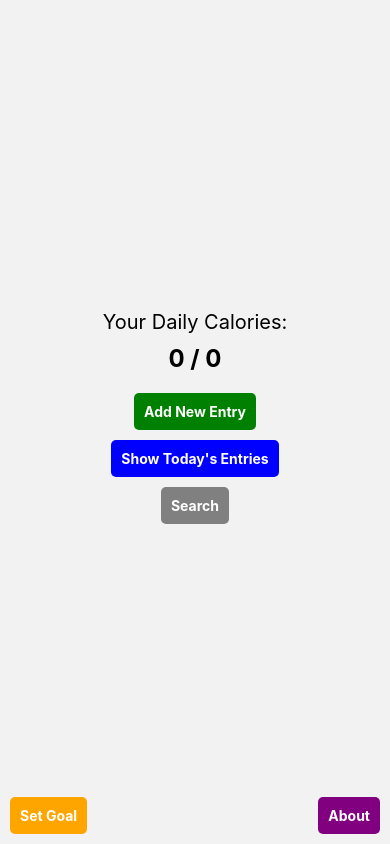
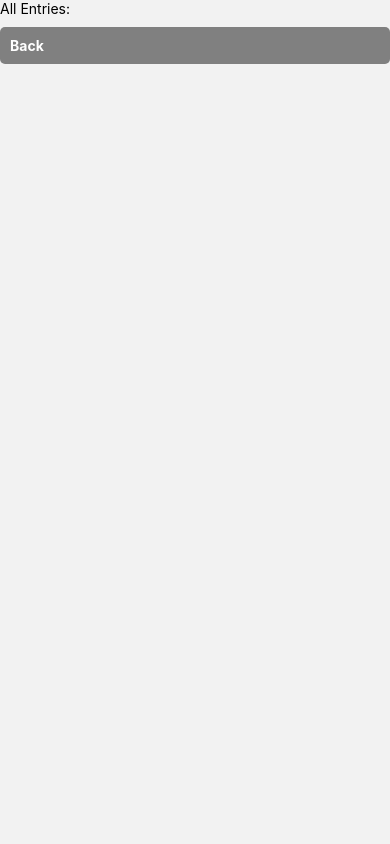
Before and after one commit to jonathanlam10/cpsc411FinalProject, a React Native app: screen /ViewAllEntries in a window 390 px wide. Built offline with nearby package versions, Linux system fonts and the light colour scheme.

Commit message:
Created a new Screen to Look at previous entries.Testing out Asynch but still not working

```diff
--- a/HomePage.tsx
+++ b/HomePage.tsx
@@ -52,10 +52,18 @@ const HomePage = ({ navigationRef, goalCalories, setGoalCalories }) => {
     }
   };
 
+  const handleViewAllEntries = () => {
+    if (navigationRef) {
+      navigationRef.current.navigate('ViewAllEntries');
+    }
+  };
+
   return (
     <View style={styles.container}>
       <Text style={styles.title}>Your Daily Calories:</Text>
-      <Text style={styles.calories}>{localDailyCalories} / {goalCalories}</Text>
+      <Text style={styles.calories}>
+        {localDailyCalories} / {goalCalories}
+      </Text>
       <TouchableOpacity onPress={handleAddEntry}>
         <View style={styles.addButton}>
           <Text style={styles.addButtonLabel}>Add New Entry</Text>
@@ -79,6 +87,9 @@ const HomePage = ({ navigationRef, goalCalories, setGoalCalories }) => {
         <View style={styles.searchButton}>
           <Text style={styles.searchButtonText}>Search</Text>
         </View>
+      </TouchableOpacity>
+      <TouchableOpacity style={styles.viewAllEntriesButton} onPress={handleViewAllEntries}>
+        <Text style={styles.viewAllEntriesButtonText}>View All Entries</Text>
       </TouchableOpacity>
     </View>
   );
@@ -153,6 +164,18 @@ const styles = StyleSheet.create({
     color: 'white',
     fontWeight: 'bold',
   },
+  viewAllEntriesButton: {
+    position: 'absolute',
+    top: 10,
+    left: 10,
+    backgroundColor: 'purple',
+    padding: 10,
+    borderRadius: 5,
+  },
+  viewAllEntriesButtonText: {
+    color: 'white',
+    fontWeight: 'bold',
+  },
 });
 
 export default HomePage;
--- a/NutritionTrackerApp.tsx
+++ b/NutritionTrackerApp.tsx
@@ -11,6 +11,8 @@ import TodayEntriesScreen from './TodayEntriesScreen';
 import EditEntryScreen from './EditEntryScreen';
 import SetGoalScreen from './SetGoalScreen';
 import SearchScreen from './SearchScreen';
+import ViewAllEntriesScreen from './ViewAllEntriesScreen';
+
 
 const Stack = createStackNavigator();
 
@@ -39,7 +41,8 @@ const NutritionTrackerApp = () => {
         <Stack.Screen name="About" component={() => <AboutScreen navigationRef={navigationRef} />} />
         <Stack.Screen name="EditEntry" component={EditEntryScreen} />
         <Stack.Screen name="SetGoal" component={SetGoalScreen} />
-         <Stack.Screen name="Search" component={SearchScreen} />
+        <Stack.Screen name="Search" component={SearchScreen} />
+        <Stack.Screen name="ViewAllEntries" component={ViewAllEntriesScreen} />
       </Stack.Navigator>
     </NavigationContainer>
   );
--- /dev/null
+++ b/ViewAllEntriesScreen.tsx
@@ -0,0 +1,36 @@
+// ViewAllEntriesScreen.tsx
+import React from 'react';
+import { View, Text, TouchableOpacity } from 'react-native';
+import { getEntryList } from './NutritionEntryList';
+import { useNavigation } from '@react-navigation/native';
+
+const ViewAllEntriesScreen = () => {
+  const navigation = useNavigation();
+  const entryList = getEntryList();
+
+  return (
+    <View>
+      <Text>All Entries:</Text>
+      {entryList.map((entry, index) => (
+        <TouchableOpacity
+          key={index}
+          onPress={() => navigation.navigate('EntryDetails', { entry })}
+        >
+          <View>
+            <Text>{entry.foodName}</Text>
+            <Text>{entry.calories} calories</Text>
+            {/* Add more details if needed */}
+          </View>
+        </TouchableOpacity>
+      ))}
+      <TouchableOpacity
+        style={{ backgroundColor: 'gray', padding: 10, borderRadius: 5, marginTop: 10 }}
+        onPress={() => navigation.goBack()}
+      >
+        <Text style={{ color: 'white', fontWeight: 'bold' }}>Back</Text>
+      </TouchableOpacity>
+    </View>
+  );
+};
+
+export default ViewAllEntriesScreen;
--- a/package.json
+++ b/package.json
@@ -1,5 +1,6 @@
 {
   "dependencies": {
+    "@react-native-async-storage/async-storage": "^1.19.8",
     "@react-native-masked-view/masked-view": "^0.3.0",
     "@react-navigation/drawer": "^6.6.4",
     "@react-navigation/native": "^6.1.8",
```
Also changed, not shown: 2 other files (tests, documents, lock files or other folders). Lines whose indentation alone changed are shown as unchanged.
